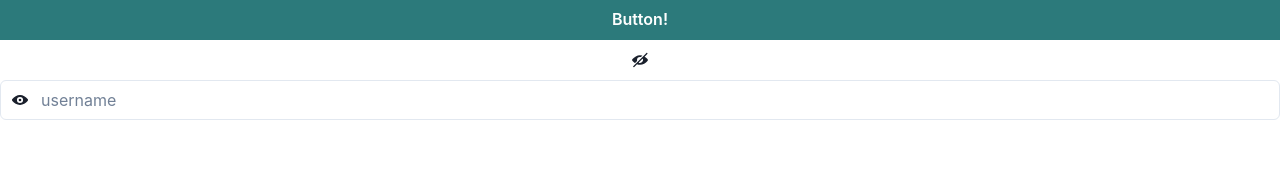
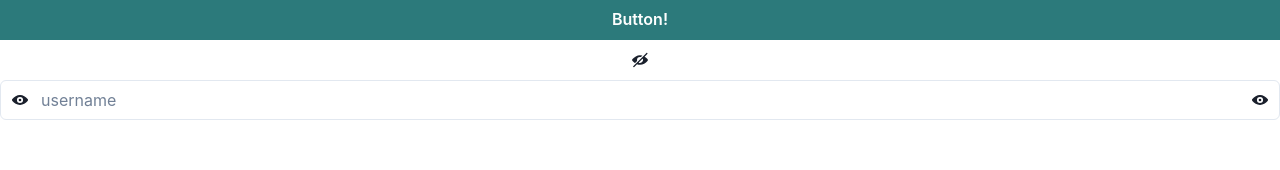
Before and after one commit to besumero628/react-rails-todo-front, a React (Create React App) app: page /test in a window 1280 px wide. Shown: the top 170 px of the page. Built offline with nearby package versions, Linux system fonts and the light colour scheme.

Commit message:
[update] boxwithicon

```diff
--- a/src/components/atom/box/BoxWithIcon.tsx
+++ b/src/components/atom/box/BoxWithIcon.tsx
@@ -1,21 +1,26 @@
-import { Input, InputGroup, InputLeftElement } from "@chakra-ui/react";
+import { Input, InputGroup, InputLeftElement, InputRightElement } from "@chakra-ui/react";
 import { FC, memo, ReactElement } from "react";
 
 type Props = {
   placeholder: string
-  icon: ReactElement
+  show? : boolean
+  lefticon?: ReactElement
+  righticon?: ReactElement
 }
 
 export const BoxWithIcon:FC<Props> = memo((props)=>{
-  const {placeholder, icon} = props
+  const {placeholder, show=true, lefticon, righticon} = props
   return (
     <>
     <InputGroup>
       <InputLeftElement
           pointerEvents='none'
-          children={icon}
+          children={lefticon}
         />
-        <Input id="username" placeholder={placeholder} />
+        <Input id="username" placeholder={placeholder} type={show? 'text' : 'password' } />
+      <InputRightElement
+        children={righticon}
+       />
     </InputGroup>
     </>
   )
--- a/src/components/atom/button/ViewIconButton.tsx
+++ b/src/components/atom/button/ViewIconButton.tsx
@@ -1,6 +1,6 @@
 import { ViewIcon, ViewOffIcon } from "@chakra-ui/icons";
 import { Icon, IconButton } from "@chakra-ui/react";
-import { FC, memo, ReactComponentElement } from "react";
+import { FC, memo } from "react";
 
 type Props = {
   showPassword: boolean
@@ -10,7 +10,22 @@ export const ViewIconButton:FC<Props> = memo((props)=> {
   const {showPassword = false} = props
   return (
     showPassword
-      ? <IconButton aria-label="show password" icon={<Icon as={ViewIcon} />} w="100%" bg='white' />
-      : <IconButton aria-label="show password" icon={<Icon as={ViewOffIcon} />} w="100%" bg='white' />
+      ? <IconButton aria-label="show password"
+      icon={<Icon as={ViewIcon} />}
+      w="100%"
+      bg='none'
+      _focus={{ boxShadow: "none"}}
+      _hover={{bg: "none"}}
+      _active={{bg: "none"}}
+    />
+      : <IconButton
+          aria-label="show password"
+          icon={<Icon as={ViewOffIcon} />}
+          w="100%"
+          bg='none'
+          _focus={{ boxShadow: "none"}}
+          _hover={{bg: "none"}}
+          _active={{bg: "none"}}
+        />
   )
 })
--- a/src/components/pages/ComponentTest.tsx
+++ b/src/components/pages/ComponentTest.tsx
@@ -11,7 +11,7 @@ export const Test: FC = memo(()=>{
       <PrimaryButton>Button!</PrimaryButton>
       <ViewIconButton showPassword={false} />
       <FormControl isRequired>
-        <BoxWithIcon placeholder="username" icon={<Icon as={ViewIcon} />} />
+        <BoxWithIcon placeholder="username" lefticon={<Icon as={ViewIcon} />} righticon={<ViewIconButton showPassword={true} />} />
       </FormControl>
     </>
   )
```
